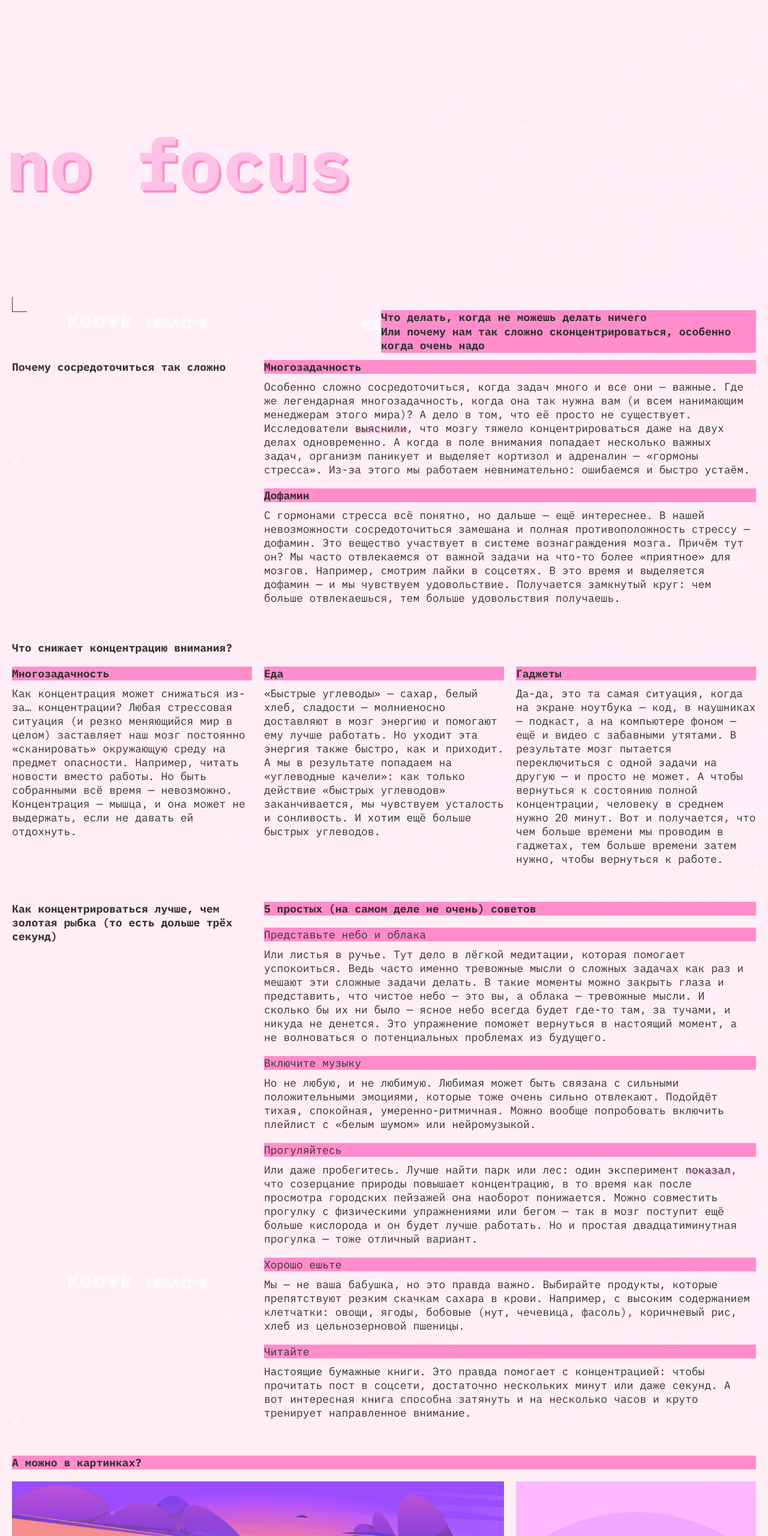
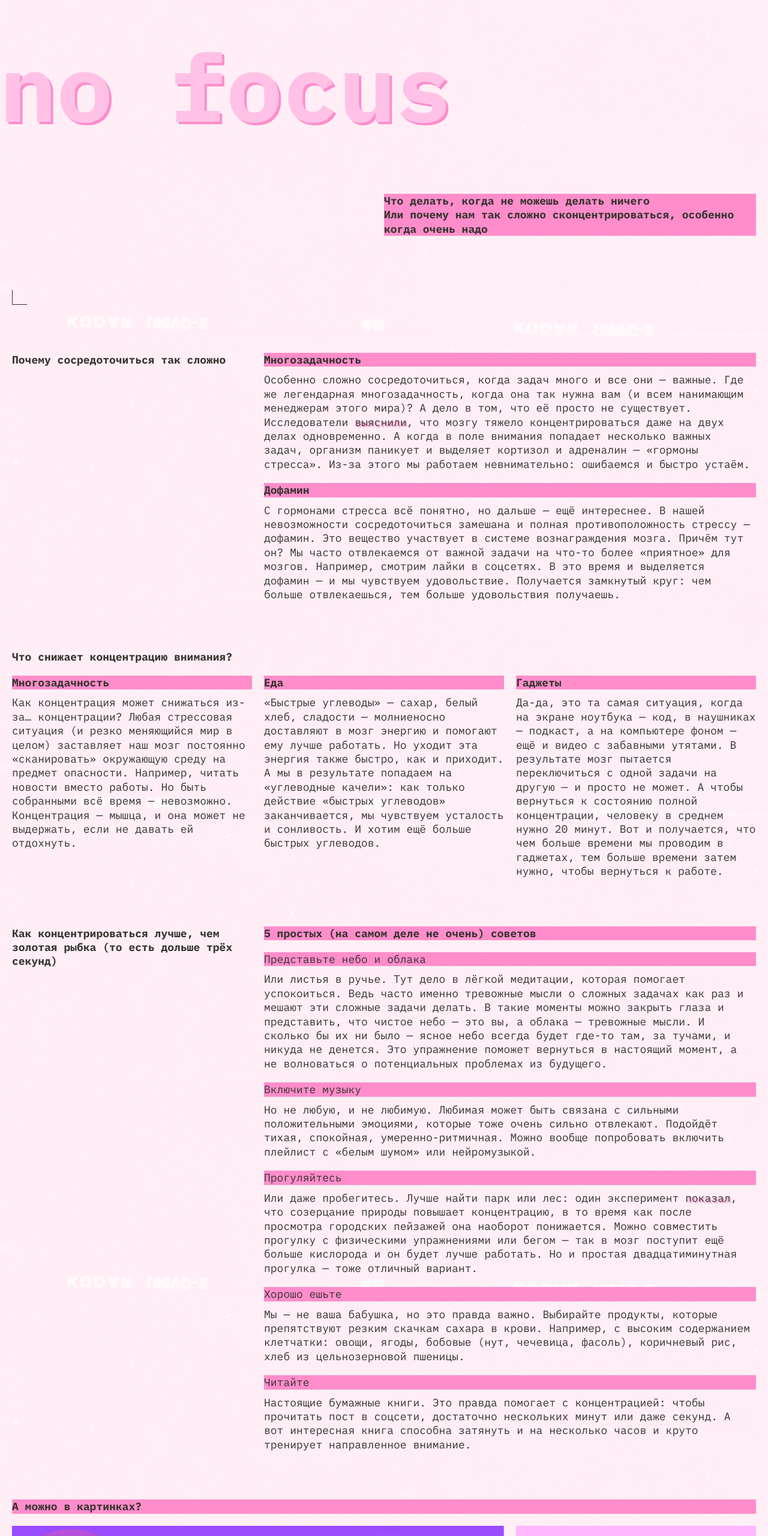
Before and after one commit to valerianka/slozhno-sosredotochitsya-fd, a plain HTML site: page index.html in a window 1280 px wide. Shown: the part 240-2800 px from the top of the page at 60% size. Drawn offline with Linux system fonts and the light colour scheme.

Commit message:
Fully adaptive version with change of colors PP checked

```diff
--- a/index.html
+++ b/index.html
@@ -18,10 +18,10 @@
   </head>
   <body class="page">
     <header class="header decor-rectangles">
+      <div class="header__theme-dark-rec-icon header__theme-dark-rec decorated-zone" aria-hidden="true">
+        rec
+      </div>
       <div class="header__wrapper">
-        <div class="header__theme-dark-rec-icon header__theme-dark-rec decorated-zone" aria-hidden="true">
-          rec
-        </div>
         <nav class="header__theme-menu">
           <ul class="header__theme-menu-list">
             <li class="header__theme-menu-item">
@@ -57,19 +57,19 @@
     <main>
       <section class="main__articles">
         <article class="main__article article-title-aside">
-          <h3 class="main__article-header">Почему сосредоточиться так сложно</h3>
-          <div class="main__article-aside-row">
+          <h3 class="main__article-header article-header-padded">Почему сосредоточиться так сложно</h3>
+          <div class="main__article-aside-row article-row-padded">
             <h4 class="main__article-subtitle title-decor">Многозадачность</h4>
             <p class="main__article-text">Особенно сложно сосредоточиться, когда задач много и все они — важные. Где же легендарная многозадачность, когда она так нужна вам (и всем нанимающим менеджерам этого мира)? А дело в том, что её просто не существует. Исследователи <a class="article__link-accent-effect">выяснили</a>, что мозгу тяжело концентрироваться даже на двух делах одновременно. А когда в поле внимания попадает несколько важных задач, организм паникует и выделяет кортизол и адреналин — «гормоны стресса». Из-за этого мы работаем невнимательно: ошибаемся и быстро устаём.</p>
           </div>
-          <div class="main__article-aside-row">
+          <div class="main__article-aside-row article-row-padded">
             <h4 class="main__article-subtitle title-decor">Дофамин</h4>
             <p class="main__article-text">С гормонами стресса всё понятно, но дальше — ещё интереснее. В нашей невозможности сосредоточиться замешана и полная противоположность стрессу — дофамин. Это вещество участвует в системе вознаграждения мозга. Причём тут он? Мы часто отвлекаемся от важной задачи на что-то более «приятное» для мозгов. Например, смотрим лайки в соцсетях. В это время и выделяется дофамин — и мы чувствуем удовольствие. Получается замкнутый круг: чем больше отвлекаешься, тем больше удовольствия получаешь.</p>
           </div>
         </article>
         <article class="main__article">
           <div class="main__article-header-above-row">
-            <h3 class="main__article-header">Что снижает концентрацию внимания?</h3>
+            <h3 class="main__article-header article-header-above">Что снижает концентрацию внимания?</h3>
           </div>
           <div class="article-title-above">
             <div class="main__article-above-row">
@@ -88,31 +88,31 @@
         </article>
         <article class="main__article article-title-aside">
           <h3 class="main__article-header">Как концентрироваться лучше, чем золотая рыбка (то есть дольше трёх секунд)</h3>
-          <div class="main__article-aside-row">
+          <div class="main__article-aside-row article-row-padded">
             <h4 class="main__article-title title-decor">5 простых (на самом деле не очень) советов</h4>
             <h4 class="main__article-subtitle title-decor text-weight-normal">Представьте небо и облака</h4>
             <p class="main__article-text">Или листья в ручье. Тут дело в лёгкой медитации, которая помогает успокоиться. Ведь часто именно тревожные мысли о сложных задачах как раз и мешают эти сложные задачи делать. В такие моменты можно закрыть глаза и представить, что чистое небо — это вы, а облака — тревожные мысли. И сколько бы их ни было — ясное небо всегда будет где-то там, за тучами, и никуда не денется. Это упражнение поможет вернуться в настоящий момент, а не волноваться о потенциальных проблемах из будущего.</p>
           </div>
-          <div class="main__article-aside-row">
+          <div class="main__article-aside-row article-row-padded">
             <h4 class="main__article-subtitle title-decor text-weight-normal">Включите музыку</h4>
             <p class="main__article-text">Но не любую, и не любимую. Любимая может быть связана с сильными положительными эмоциями, которые тоже очень сильно отвлекают. Подойдёт тихая, спокойная, умеренно-ритмичная. Можно вообще попробовать включить плейлист с «белым шумом» или нейромузыкой.</p>
           </div>
-          <div class="main__article-aside-row">
+          <div class="main__article-aside-row article-row-padded">
             <h4 class="main__article-subtitle title-decor text-weight-normal">Прогуляйтесь</h4>
             <p class="main__article-text">Или даже пробегитесь. Лучше найти парк или лес: один эксперимент <a href="https://www.sciencedirect.com/science/article/abs/pii/S0272494415000328" class="article__link-accent-effect">показал</a>, что созерцание природы повышает концентрацию, в то время как после просмотра городских пейзажей она наоборот понижается. Можно совместить прогулку с физическими упражнениями или бегом — так в мозг поступит ещё больше кислорода и он будет лучше работать. Но и простая двадцатиминутная прогулка — тоже отличный вариант.</p>
           </div>
-          <div class="main__article-aside-row">
+          <div class="main__article-aside-row article-row-padded">
             <h4 class="main__article-subtitle title-decor text-weight-normal">Хорошо ешьте</h4>
             <p class="main__article-text">Мы — не ваша бабушка, но это правда важно. Выбирайте продукты, которые препятствуют резким скачкам сахара в крови. Например, с высоким содержанием клетчатки: овощи, ягоды, бобовые (нут, чечевица, фасоль), коричневый рис, хлеб из цельнозерновой пшеницы.</p>
           </div>
-          <div class="main__article-aside-row">
+          <div class="main__article-aside-row article-row-padded">
             <h4 class="main__article-subtitle title-decor text-weight-normal">Читайте</h4>
             <p class="main__article-text">Настоящие бумажные книги. Это правда помогает с концентрацией: чтобы прочитать пост в соцсети, достаточно нескольких минут или даже секунд. А вот интересная книга способна затянуть и на несколько часов и круто тренирует направленное внимание.</p>
           </div>
         </article>
       </section>
       <section class="main__gallery">
-        <h4 class="main__article-title title-decor">А можно в картинках?</h4>
+        <h3 class="main__article-title main__gallery-header title-decor">А можно в картинках?</h3>
         <div class="main__gallery_images">
           <img class="main__gallery-image image-sunset" src="./images/sunset.png" loading="lazy" alt="Картинка с закатом" />
           <img class="main__gallery-image image-ice-cream" src="./images/ice-cream.png" loading="lazy" alt="Картинка с мороженым" />
--- a/styles/globals.css
+++ b/styles/globals.css
@@ -7,8 +7,6 @@
 }
 
 body {
-  width: 100vw;
-  height: 100%;
   min-inline-size: 375px;
   max-inline-size: 1440px;
   margin: 0 auto;
--- a/styles/light.css
+++ b/styles/light.css
@@ -9,6 +9,7 @@
     Так стили написанные ниже будут иметь больший вес,
     чем стили в медиазапросе предпочтений пользователя
   */
+  background-color: #FFC2E6;
   --background-image-url: url(../images/cover-image-light.png);
   --main-color: #FF8DCB;
   --accent-color: #FFC2E6;
@@ -19,6 +20,7 @@
 
 .theme-light .page {
   color: var(--main-paragraph-text-color);
+  background-color: var(--accent-color);
 }
 
 .theme-light .header__theme-dark-rec-icon {
--- a/styles/style.css
+++ b/styles/style.css
@@ -3,30 +3,27 @@
 .page {
   font-size: var(--paragraph-font-size);
   font-family: var(--font-family);
+  background-color: var(--supplement-text-color);
   background-image: var(--background-image-url);
   color: var(--main-color);
   background-position: center;
   background-repeat: no-repeat;
   background-attachment: fixed;
   background-size: cover;
-  /* сохраните в разметке и стилях класс page у тега body. Он удобен, чтобы составлять селекторы для разных цветовых тем. */
+  width: 100%;
 }
 
 .header {
   position: relative;
   inline-size: 100%;
-  block-size: calc(100vh - var(--margin-small));
+  block-size: min(100vh, 668px);
 }
 
 .header__wrapper {
   display: grid;
   block-size: 100%;
-  /* inline-size: 100%; */
-  min-height: 680px;
-  margin: 0 var(--margin-small);
-  /* grid-column: 1 / -1;
-  grid-row: 2 / 3; */
   align-self: center;
+  padding: var(--margin-small);
   grid-template-columns: 1fr 1fr;
   grid-template-rows: 1fr min-content 1fr;
   align-items: center;
@@ -34,13 +31,10 @@
 
 .header__theme-dark-rec-icon {
   position: absolute;
-  display: flex;
-  min-width: 52px;
-  align-items: center;
-  justify-content: space-between;
+  width: 58px;
   height: 26px;
-  top: var(--margin-small); /* ??? */
-  right: 10px;
+  top: var(--margin-small);
+  right: var(--margin-small);
 }
 
 .header__theme-dark-rec {
@@ -53,6 +47,7 @@
 .header__theme-dark-rec::after {
   content: '';
   display: inline-block;
+  vertical-align: middle;
   background-color: var(--main-color);
   border-radius: 50%;
   box-shadow: 0 0 0  2px rgb(255, 0, 112, 0.6);
@@ -63,7 +58,7 @@
 .header__theme-menu {
   grid-row: 1;
   grid-column: 2;
-  justify-items: end;
+  justify-self: end;
   font-size: var(--paragraph-font-size);
 }
 
@@ -72,12 +67,12 @@
   gap: 11.5px;
   grid-template-rows: repeat(3, 1fr);
   grid-template-columns: 1fr;
-  font-size: 18px;
-  line-height: 18px;
 }
 
 .header__theme-menu-button {
   text-align: center;
+  font-size: 18px;
+  line-height: 18px;
   min-width: 70px;
   min-height: 26px;
 }
@@ -148,33 +143,80 @@
 
 .main__articles {
   background-color: var(--main-background-color);
-  margin: 0 var(--margin-small);
   margin-block-start: var(--margin-medium);
+  margin: var(--margin-medium) var(--margin-small) 0 var(--margin-small);
 }
 
 .main__article {
   margin-block-end: var(--margin-large);
 }
 
+.article-title-aside {
+  display: grid;
+  grid-template-columns: repeat(3, 1fr);
+  grid-template-rows: fit-content;
+  row-gap: 20px;
+}
+
 .main__article-header {
+  grid-column: span 3;
+  grid-row: 1;
   font-size: var(--paragraph-font-size);
-  margin-block-end: var(--margin-small);
+  line-height: var(--text-line-height);
+}
+
+.main__article-aside-row {
+  grid-column: span 3;
+  grid-row: span 1;
+}
+
+.article-title-above {
+  display: grid;
+  grid-template-columns: repeat(3, 1fr);
+  row-gap: var(--margin-medium-small);
+  grid-template-rows: repeat(3, min-content);
+}
+
+.main__article-above-row {
+  grid-column: span 3;
+  grid-row: span 1;
+}
+
+.main__article-header-above-row {
+  display: grid;
+  grid-template-columns: 1fr 1fr 1fr;
+  grid-template-rows: min-content;
+}
+
+.article-header-above {
+  margin-block-end: var(--margin-medium-small);
 }
 
 .main__article-title {
-  margin-block-end: 20px;
+  margin-block-end: var(--margin-medium-small); /*20px*/
   font-size: var(--paragraph-font-size);
+  line-height: var(--text-line-height);
   color: var(--supplement-text-color);
 }
 
 .main__article-subtitle {
   font-size: var(--paragraph-font-size);
+  line-height: var(--text-line-height);
   color: var(--supplement-text-color);
   margin-block-end: 10px;
 }
 
 .main__article-text {
   color: var(--main-paragraph-text-color);
+  line-height: var(--text-line-height);
+}
+
+.main__gallery {
+  margin: 0 var(--margin-small) var(--margin-medium) var(--margin-small);
+}
+
+.main__gallery-header {
+  margin-block-end: var(--margin-small);
 }
 
 .text-weight-normal {
@@ -195,17 +237,18 @@
   outline: solid 1px rgb(255, 0, 112, 0.4);
 }
 
-.main__gallery {
-  margin: 0 var(--margin-small);
+.main__gallery_images {
+  display: grid;
+  grid-template-columns: repeat(3, 1fr);
+  gap: var(--margin-small);
 }
 
 .main__gallery-image {
+  grid-column: span 3;
   inline-size: 100%;
   block-size: 100%;
   object-fit: cover;
-  min-height: fit-content;
-  vertical-align: middle;
-  margin-block-end: var(--margin-small);
+  height: 100%;
 }
 
 .footer {
@@ -213,8 +256,7 @@
   position: relative;
   justify-content: space-evenly;
   align-items: center;
-  block-size: 668px;
-  margin: 0 var(--margin-small);
+  block-size: min(100vb, 668px);
 }
 
 .decor-rectangles::before,
@@ -243,67 +285,63 @@
   text-shadow: 2px 2px 0 var(--main-color);
 }
 
-@media (min-width: 780px) {
+@media (min-width: 765px) {
   :root {
     --margin-bottom-after-section: 40px;
     --margin-small: 20px;
     --margin-medium: 60px;
     --margin-large: 80px;
   }
+  .header {
+    block-size: min(100vh, 1024px);
+  }
+
   .header__wrapper {
-    min-height: 1024px;
-    margin-left: calc(var(--margin-small) / 2);
     grid-template-columns: 1fr 1fr;
+    padding-left: 0;
+  }
+  .header__theme-main-header {
+    padding-left: 0;
+  }
+  .header-title {
+    font-size: clamp(7.5rem, 0.5625rem + 14.4531vw, 9.8125rem);
   }
   .header__theme-title {
     grid-column: 2;
+    margin-left: 10px;
   }
   .article-title-aside {
-    display: grid;
-    grid-template-columns: repeat(3, 1fr);
-    grid-template-rows: min-content min-content;
-    row-gap: 20px;
-    column-gap: var(--margin-small);
+    column-gap: 20px;
   }
+
+  .article-header-above {
+    margin-block-end: var(--margin-small);
+  }
+
   .article-title-aside > .main__article-header {
     grid-column: 1;
     grid-row: 1;
     margin-block-end: 0;
   }
 
+  .article-header-padded {
+    padding-right: 20px;
+  }
+  .article-row-padded {
+    padding-left: 10px;
+  }
   .main__article-aside-row {
     grid-column: 2 / -1;
     grid-row: span 1;
   }
 
-  .article-title-above {
-    display: grid;
-    grid-template-columns: repeat(3, 1fr);
-    row-gap: var(--margin-small);
-    grid-template-rows: repeat(3, min-content);
-  }
-
-  .main__article-above-row {
-    grid-column: span 3;
-    grid-row: span 1;
-  }
-
   .main__article-header-above-row {
-    display: grid;
-    grid-template-columns: 1fr 1fr 1fr;
-    grid-template-rows: min-content;
+    column-gap: var(--margin-small);
   }
 
   .main__article-header {
     grid-row: 1;
     grid-column: 1;
-  }
-
-  .main__gallery_images {
-    display: grid;
-    grid-template-columns: repeat(3, 1fr);
-    grid-template-rows: 1fr 1fr fit-content;
-    gap: var(--margin-small);
   }
 
   .image-sunset {
@@ -334,25 +372,22 @@
   .main__gallery {
     margin-block-end: var(--margin-medium);
   }
-
   .footer {
-    block-size: 100vh;
+    block-size: min(100vh, 1024px);
   }
 }
 
 @media (min-width: 1024px) {
   :root {
-    --margin-large: 60px;
+    --margin-large: 80px;
   }
-
-  /* .header__wrapper {
-    margin-left: calc(var(--margin-small) / 2);
-  } */
-
+  .header {
+    block-size: min(100vh, 768px);
+  }
   .header__theme-menu {
     grid-row: 1;
     grid-column: 1 / -1;
-    margin-block-start: var(--margin-small);
+    margin-inline-start: calc(var(--margin-small) / 2);
     justify-self: center;
     align-self: start;
   }
@@ -360,14 +395,16 @@
   .header__theme-menu-list {
     display: grid;
     gap: 11.5px;
+    grid-template-columns: repeat(3, 1fr);
     grid-template-rows: 1fr;
-    grid-template-columns: repeat(3, 1fr);
     font-size: 18px;
     line-height: 18px;
   }
 
+  .article-row-padded {
+    padding-left: 0;
+  }
   .article-title-above {
-    grid-template-columns: repeat(3, 1fr);
     grid-template-rows: min-content;
     column-gap: var(--margin-small);
   }
@@ -376,6 +413,10 @@
     grid-column: span 1;
     grid-row: 1;
   }
+  .footer {
+    block-size: min(100vh, 768px);
+  }
+
 }
 
 @media (prefers-color-scheme: light) {
@@ -383,12 +424,14 @@
     --background-image-url: url(../images/cover-image-light.png);
     --main-color: #FF8DCB;
     --accent-color: #FFC2E6;
+    --supplement-background-color: #FFF1F7;
     --footer-title-shadow: #FF0070;
     --supplement-text-color: #353430;
     --main-paragraph-text-color: #353430;
   }
   .page {
     color: var(--main-paragraph-text-color);
+    background-color: var(--supplement-background-color);
   }
 
   .header__theme-dark-rec-icon {
@@ -421,3 +464,50 @@
       outline: solid 1px rgb(53, 52, 48, 0.4);
     }
 }
+
+@media (prefers-color-scheme: dark) {
+  :root {
+    --background-image-url: url(../images/cover-image-dark.png);
+    --main-color: #FF0070;
+    --main-paragraph-text-color: #F1B2CE;
+    --accent-color: #DB00FF;
+    --supplement-text-color: #000028;
+  }
+
+  .page {
+    background-color: var(--supplement-text-color);
+  }
+
+  .header__theme-dark-rec-icon {
+    display: inline-block;
+  }
+
+  .decor-rectangles::before {
+    border-block-end: solid var(--main-color) 1px;
+    border-inline-start: solid var(--main-color) 1px;
+  }
+
+  .decor-rectangles::after {
+    border-block-start: solid var(--main-color) 1px;
+    border-inline-end: solid var(--main-color) 1px;
+  }
+
+  .header__theme-menu-button_active {
+    border: solid 1px var(--main-color);
+  }
+
+  .header__theme-menu-button {
+    color: var(--main-color);
+  }
+  .header__theme-menu-button:hover {
+    outline: solid 1px rgb(50, 49, 45, 0.4);
+  }
+
+  .main__article-header {
+    color: var(--main-color);
+  }
+
+  .footer__title {
+    color: var(--accent-color);
+  }
+}
--- a/styles/variables.css
+++ b/styles/variables.css
@@ -11,6 +11,8 @@
   --paragraph-font-size: 18px;
   --font-family: 'IBM Plex mono', sans-serif;
   --margin-small: 10px;
+  --margin-medium-small: 20px;
   --margin-medium: 40px;
   --margin-large: 50px;
+  --text-line-height: 23.4px;
 }
```
